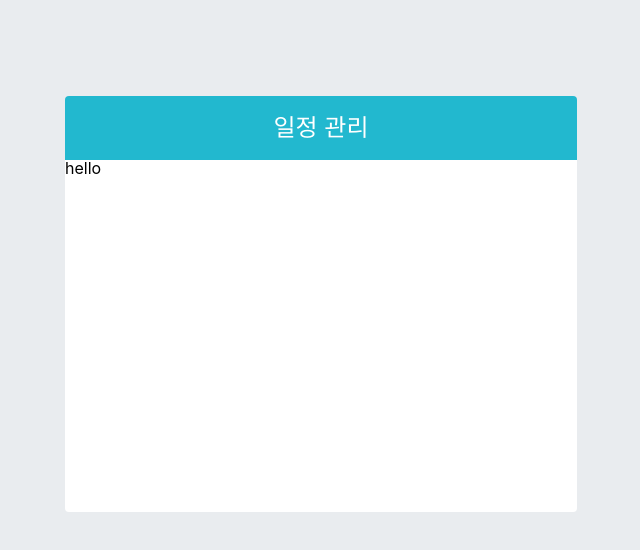
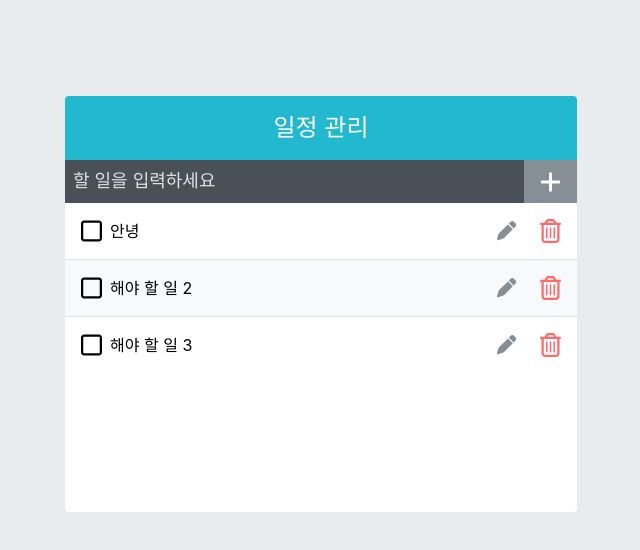
Before and after one commit to hjpark625/todo-next, a Next.js app: page /todo in a window 1280 px wide. Shown: the top 550 px of the page, without its empty margins (319-959 px from the left). Built offline with nearby package versions, Linux system fonts and the light colour scheme.

Commit message:
Todo list 작업 진행 mockdata 기반

```diff
--- /dev/null
+++ b/components/Todos/TodoInsert.tsx
@@ -0,0 +1,86 @@
+import React, { useState } from 'react';
+import styled from 'styled-components';
+import { FontAwesomeIcon } from '@fortawesome/react-fontawesome';
+import { faPlus } from '@fortawesome/free-solid-svg-icons';
+
+function TodoInsert({
+  setTodos,
+}: {
+  setTodos: React.Dispatch<
+    React.SetStateAction<
+      {
+        id: number;
+        todo: string;
+        isDone: boolean;
+      }[]
+    >
+  >;
+}) {
+  const [todoValue, setTodoValue] = useState('');
+
+  const getInputValue = (e: React.ChangeEvent<HTMLInputElement>) => {
+    let { value } = e.target;
+    setTodoValue(value);
+  };
+
+  return (
+    <TodoInsertForm
+    // onSubmit={e => {
+    //   onSubmit(e);
+    // }}
+    >
+      <TodoInput
+        placeholder="할 일을 입력하세요"
+        value={todoValue}
+        onChange={(e) => {
+          getInputValue(e);
+        }}
+      />
+      <AddButton type="submit">
+        <FontAwesomeIcon icon={faPlus} />
+      </AddButton>
+    </TodoInsertForm>
+  );
+}
+
+export default TodoInsert;
+
+const TodoInsertForm = styled.form`
+  display: flex;
+  background: #495057;
+  position: sticky;
+  top: 0;
+  z-index: 2;
+`;
+
+const TodoInput = styled.input`
+  background: none;
+  outline: none;
+  border: none;
+  padding: 0.5rem;
+  font-size: 1.125rem;
+  line-height: 1.5;
+  color: white;
+  &::placeholder {
+    color: #dee2e6;
+  }
+  flex: 1;
+`;
+
+const AddButton = styled.button`
+  background: none;
+  outline: none;
+  border: none;
+  background: #868e96;
+  color: white;
+  padding-left: 1rem;
+  padding-right: 1rem;
+  font-size: 1.5rem;
+  display: flex;
+  align-items: center;
+  cursor: pointer;
+  transition: background 0.1s ease-in;
+  &:hover {
+    background: #adb5bd;
+  }
+`;
--- /dev/null
+++ b/components/Todos/TodoList.tsx
@@ -0,0 +1,50 @@
+import React from 'react';
+import styled from 'styled-components';
+import TodoListItem from './TodoListItem';
+import palette from '../../styles/palette';
+
+export interface ITodos {
+  id: number;
+  todo: string;
+  isDone: boolean;
+}
+interface TodosProps {
+  todos: ITodos[];
+  setTodos: React.Dispatch<
+    React.SetStateAction<
+      {
+        id: number;
+        todo: string;
+        isDone: boolean;
+      }[]
+    >
+  >;
+}
+
+function TodoList({ todos, setTodos }: TodosProps) {
+  return (
+    <TodoListWrapper>
+      {todos.length === 0 && (
+        <EmptyTodos>해야 할 일 들을 채워주세요!</EmptyTodos>
+      )}
+      {todos.map((todo) => (
+        <TodoListItem items={todo} key={todo.id} setTodos={setTodos} />
+      ))}
+    </TodoListWrapper>
+  );
+}
+
+export default TodoList;
+
+const TodoListWrapper = styled.div`
+  min-height: 320px;
+  max-height: 513px;
+  overflow-y: auto;
+`;
+
+const EmptyTodos = styled.div`
+  text-align: center;
+  margin-top: 8rem;
+  color: ${palette.gray[5]};
+  font-size: 2rem;
+`;
--- /dev/null
+++ b/components/Todos/TodoListItem.tsx
@@ -0,0 +1,166 @@
+import React, { useState } from 'react';
+import styled from 'styled-components';
+import palette from '../../styles/palette';
+import { FontAwesomeIcon } from '@fortawesome/react-fontawesome';
+import { faSquare, faTrashCan } from '@fortawesome/free-regular-svg-icons';
+import { faPen, faSquareCheck } from '@fortawesome/free-solid-svg-icons';
+import { ITodos } from './TodoList';
+
+interface StyleProps {
+  isDone: boolean | null;
+}
+
+interface TodoListItemProps {
+  items: ITodos;
+  setTodos: React.Dispatch<
+    React.SetStateAction<
+      {
+        id: number;
+        todo: string;
+        isDone: boolean;
+      }[]
+    >
+  >;
+}
+
+const TodoListItem = ({ items, setTodos }: TodoListItemProps) => {
+  const [isDone, setIsDone] = useState(false);
+  const [isEdit, setIsEdit] = useState(false);
+  const [editTodo, setEditTodo] = useState(items.todo);
+
+  const editSubmit = (e: React.FormEvent<HTMLFormElement>) => {
+    e.preventDefault();
+
+    setIsEdit(false);
+  };
+
+  const saveEditTodoText = (e: React.ChangeEvent<HTMLInputElement>) => {
+    const { value } = e.target;
+    setEditTodo(value);
+  };
+  return (
+    <TodoListItemWrapper>
+      <CheckBox
+        isDone={isDone}
+        // onClick={() => {
+        //   getDoneTodo();
+        // }}
+      >
+        {isDone ? (
+          <FontAwesomeIcon icon={faSquareCheck} />
+        ) : (
+          <FontAwesomeIcon icon={faSquare} />
+        )}
+        {isEdit || <Text isDone={isDone}>{items.todo}</Text>}
+      </CheckBox>
+      {isEdit && (
+        <EditForm
+          onSubmit={(e) => {
+            editSubmit(e);
+          }}
+        >
+          <EditInput
+            type="text"
+            value={editTodo}
+            onChange={(e) => {
+              saveEditTodoText(e);
+            }}
+          />
+        </EditForm>
+      )}
+      <Edit
+        isDone={isDone}
+        onClick={() => {
+          setIsEdit((prev) => !prev);
+        }}
+      >
+        <FontAwesomeIcon icon={faPen} />
+      </Edit>
+      <Remove
+      // onClick={() => {
+      //   deleteTodo();
+      // }}
+      >
+        <FontAwesomeIcon icon={faTrashCan} />
+      </Remove>
+    </TodoListItemWrapper>
+  );
+};
+
+export default TodoListItem;
+
+const TodoListItemWrapper = styled.div`
+  padding: 1rem;
+  display: flex;
+  align-items: center;
+  position: relative;
+  &:nth-child(even) {
+    background: #f8f9fa;
+  }
+
+  & + & {
+    border-top: 1px solid ${palette.gray[3]};
+  }
+`;
+
+const CheckBox = styled.div<StyleProps>`
+  cursor: pointer;
+  flex: 1;
+  display: flex;
+  align-items: center;
+  svg {
+    font-size: 1.5rem;
+    color: ${({ isDone }) => (!isDone ? 'inherit' : '#22b8cf')};
+  }
+`;
+
+const Text = styled.div<StyleProps>`
+  margin-left: 0.5rem;
+  flex: 1;
+
+  color: ${({ isDone }) => (!isDone ? 'inherit' : '#adb5bd')};
+  text-decoration: ${({ isDone }) => (!isDone ? 'none' : 'line-through')};
+`;
+
+const Remove = styled.div`
+  display: flex;
+  align-items: center;
+  font-size: 1.5rem;
+  color: #ff6b6b;
+  cursor: pointer;
+  &:hover {
+    color: #ff8787;
+  }
+`;
+
+const Edit = styled.div<StyleProps>`
+  display: ${({ isDone }) => (isDone ? 'none' : 'flex')};
+  margin-right: 1.5rem;
+  align-items: center;
+  font-size: 1.2rem;
+  color: ${palette.gray[6]};
+  cursor: pointer;
+  &:hover {
+    color: ${palette.gray[4]};
+  }
+`;
+
+const EditForm = styled.form`
+  position: absolute;
+  left: 9%;
+`;
+
+const EditInput = styled.input`
+  width: 24rem;
+  height: 2rem;
+  background-color: transparent;
+  border: none;
+  border-bottom: 2px solid ${palette.gray[5]};
+  padding: 0.5rem;
+  padding-left: 0;
+  font-size: 1rem;
+  color: ${palette.gray[6]};
+  &:focus {
+    outline: none;
+  }
+`;
--- a/next.config.js
+++ b/next.config.js
@@ -1,7 +1,7 @@
 /** @type {import('next').NextConfig} */
 const nextConfig = {
-  reactStrictMode: true,
+  reactStrictMode: false,
   swcMinify: true,
-}
+};
 
-module.exports = nextConfig
+module.exports = nextConfig;
--- a/package.json
+++ b/package.json
@@ -9,6 +9,11 @@
     "lint": "next lint"
   },
   "dependencies": {
+    "@fortawesome/fontawesome-svg-core": "^6.1.2",
+    "@fortawesome/free-brands-svg-icons": "^6.1.2",
+    "@fortawesome/free-regular-svg-icons": "^6.1.2",
+    "@fortawesome/free-solid-svg-icons": "^6.1.2",
+    "@fortawesome/react-fontawesome": "^0.2.0",
     "next": "12.2.5",
     "react": "18.2.0",
     "react-dom": "18.2.0",
--- a/pages/todo.tsx
+++ b/pages/todo.tsx
@@ -1,8 +1,42 @@
-import React from 'react';
+import React, { useState } from 'react';
+import Head from 'next/head';
+import TodoInsert from '../components/Todos/TodoInsert';
+import TodoList from '../components/Todos/TodoList';
 import TodoTemplate from '../components/Todos/TodoTemplate';
 
 const Todo = () => {
-  return <TodoTemplate>hello</TodoTemplate>;
+  const [todos, setTodos] = useState(TODO_DATA);
+
+  return (
+    <>
+      <Head>
+        <title>Todo APP</title>
+      </Head>
+
+      <TodoTemplate>
+        <TodoInsert setTodos={setTodos} />
+        <TodoList todos={todos} setTodos={setTodos} />
+      </TodoTemplate>
+    </>
+  );
 };
 
+const TODO_DATA = [
+  {
+    id: 1,
+    todo: '안녕',
+    isDone: true,
+  },
+  {
+    id: 2,
+    todo: '해야 할 일 2',
+    isDone: false,
+  },
+  {
+    id: 3,
+    todo: '해야 할 일 3',
+    isDone: false,
+  },
+];
+
 export default Todo;
```
Also changed, not shown: 1 other file (tests, documents, lock files or other folders).
